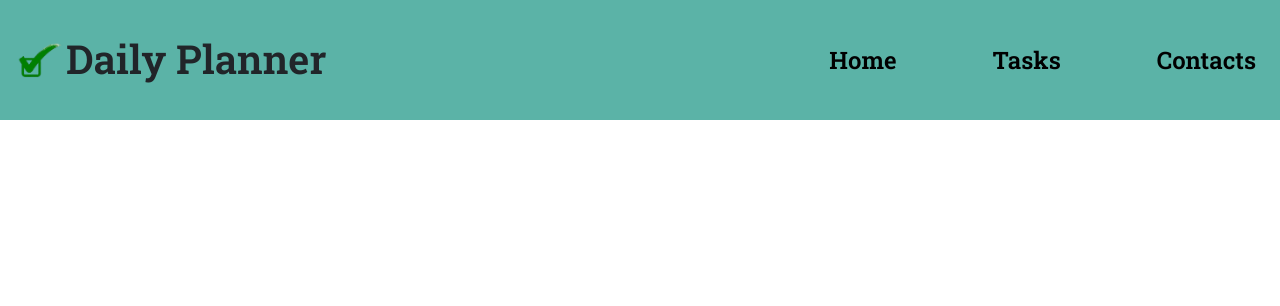
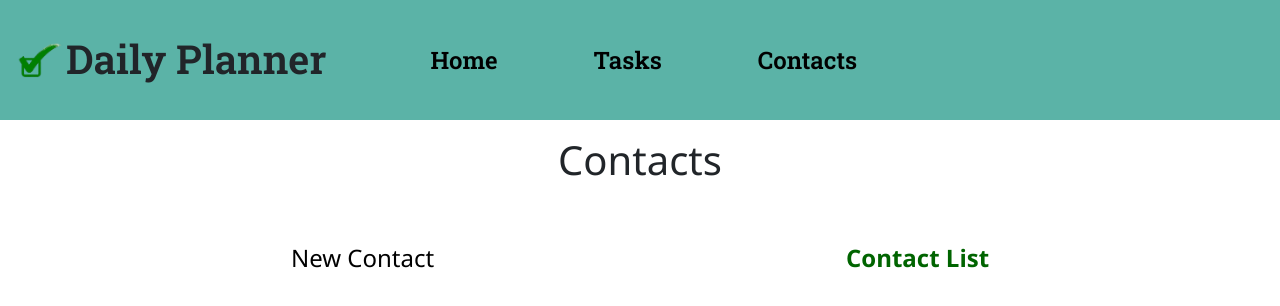
Before and after one commit to billy-need/project03, a React (Create React App) app: page /components/contactlist in a window 1280 px wide. Shown: the top 306 px of the page. Built offline with nearby package versions, Linux system fonts and the light colour scheme.

Commit message:
Created contact list with nav

```diff
--- a/src/App.js
+++ b/src/App.js
@@ -5,6 +5,7 @@ import Nav from './components/Nav';
 import Home from './components/Home';
 import Tasks from './components/Tasks';
 import Contacts from './components/Contacts';
+import ContactList from './components/ContactList';
 
 function App() {
 
@@ -16,6 +17,7 @@ function App() {
           <Route path="/" exact component={Home} />
           <Route path="/components/tasks" component={Tasks} />
           <Route path="/components/contacts" component={Contacts} />
+          <Route path="/components/contactlist" component={ContactList} />
         </Switch>
       </div>
     </BrowserRouter>
--- /dev/null
+++ b/src/components/ContactList.js
@@ -0,0 +1,23 @@
+import React from 'react';
+import '../App.css';
+import { NavLink } from 'react-router-dom';
+
+export default function ContactList() {
+    return (
+        <div className="container">
+            <div className="row justify-content-center">
+                <h1>Contacts</h1>
+            </div>
+            <br />
+            <ul class="nav nav-pills nav-fill">
+                <li class="nav-item">
+                    <NavLink className="nav-link" activeClassName="active" style={{ textDecoration: 'none' }} to="/components/contacts">New Contact</NavLink>
+                </li>
+                <li class="nav-item">
+                    <NavLink className="nav-link" activeClassName="active" style={{ textDecoration: 'none' }} to="/components/contactlist">Contact List</NavLink>
+                </li>
+            </ul>
+            <br />
+        </div>
+    )
+}
--- a/src/components/Contacts.js
+++ b/src/components/Contacts.js
@@ -1,5 +1,7 @@
 import React, { useRef, useState } from 'react'
 import '../App.css';
+import { uuid } from 'uuidv4';
+import { NavLink } from 'react-router-dom';
 
 export default function Contacts() {
 
@@ -9,10 +11,11 @@ export default function Contacts() {
     var lnameRef = useRef();
     var emailRef = useRef();
     var commentRef = useRef();
+    let contactId = uuid();
 
     function contactClick() {
         if (fnameRef.current.value !== '' && lnameRef.current.value !== '' && emailRef.current.value !== '') {
-            setState([...contactState, {fname: fnameRef.current.value, lname: lnameRef.current.value, email: emailRef.current.value, comment: commentRef.current.value }]);
+            setState([...contactState, {id: contactId, fname: fnameRef.current.value, lname: lnameRef.current.value, email: emailRef.current.value, comment: commentRef.current.value }]);
             console.log("First Name: " + fnameRef.current.value + "\nLast Name:" + lnameRef.current.value + "\nEmail:" + emailRef.current.value + "\nComment:" + commentRef.current.value)
             fnameRef.current.value = '';
             lnameRef.current.value = '';
@@ -28,38 +31,45 @@ export default function Contacts() {
         // New Contact Form
         <div className="container">
             <div className="row justify-content-center">
-                <h1>New Contact</h1>
+                <h1>Contacts</h1>
             </div>
-            <div className="row justify-content-center">
-                <p><span id="required">* </span>fields are required.</p>
-            </div>
+            <br />
+            <ul class="nav nav-pills nav-fill">
+                <li class="nav-item">
+                <NavLink className="nav-link" activeClassName="active" style={{ textDecoration: 'none' }} to="/components/contacts">New Contact</NavLink>
+                </li>
+                <li class="nav-item">
+                <NavLink className="nav-link" activeClassName="active" style={{ textDecoration: 'none' }} to="/components/contactlist">Contact List</NavLink>
+                </li>
+            </ul>
+            <br />
             <form>
-                <div className="form-group row justify-content-center">
-                    <div className="col-6">
+                <div className="form-row">
+                    <div className="form-group col-md-6">
                         <label htmlFor="fname"><span id="required">* </span>FIRST NAME</label>
                         <input className="form-control" id="fname" type="text" ref={fnameRef} placeholder="First Name" required />
                     </div>
-                </div>
-                <div className="form-group row justify-content-center">
-                    <div className="col-6">
+                    <div className="form-group col-md-6">
                         <label htmlFor="lanme"><span id="required">* </span>LAST NAME</label>
                         <input className="form-control" id="fname" type="text" ref={lnameRef} placeholder="Last Name" required />
                     </div>
                 </div>
-                <div className="form-group row justify-content-center">
-                    <div className="col-6">
+                <div className="form-row">
+                    <div className="form-group col-md-12">
                         <label htmlFor="email"><span id="required">* </span>EMAIL</label>
                         <input className="form-control" id="email" type="email" ref={emailRef} placeholder="Email" required />
                     </div>
                 </div>
-                <div className="form-group row justify-content-center">
-                    <div className="col-6">
+                <div className="form-row">
+                    <div className="form-group col-md-12">
                         <label htmlFor="commentText">COMMENTS</label>
                         <textarea className="form-control" id="commentText" name="commentText" rows="3" ref={commentRef} placeholder="(Optional)"></textarea>
                     </div>
                 </div>
-                <div className="form-group row justify-content-center">
-                    <button className="btn btn-success" id="submitBtn" type="button" onClick={contactClick}>SAVE</button>
+                <div className="form-row">
+                    <div className="form-group col-md-12">
+                    <button className="btn btn-block btn-success" id="submitBtn" type="button" onClick={contactClick}>SAVE</button>
+                    </div>
                 </div>
             </form>
 
--- a/src/components/Nav.js
+++ b/src/components/Nav.js
@@ -16,7 +16,7 @@ export default function Nav() {
                 <span className="navbar-toggler-icon"></span>
             </button>
             <div className="collapse navbar-collapse" id="navbarToggler">
-                <ul className="navbar-nav ml-auto">
+                <ul className="navbar-nav mr-auto">
                     <li className="nav-item">
                         <NavLink exact className="nav-link" activeClassName="active" style={{ textDecoration: 'none' }} to="/">Home</NavLink>
                     </li>
```
